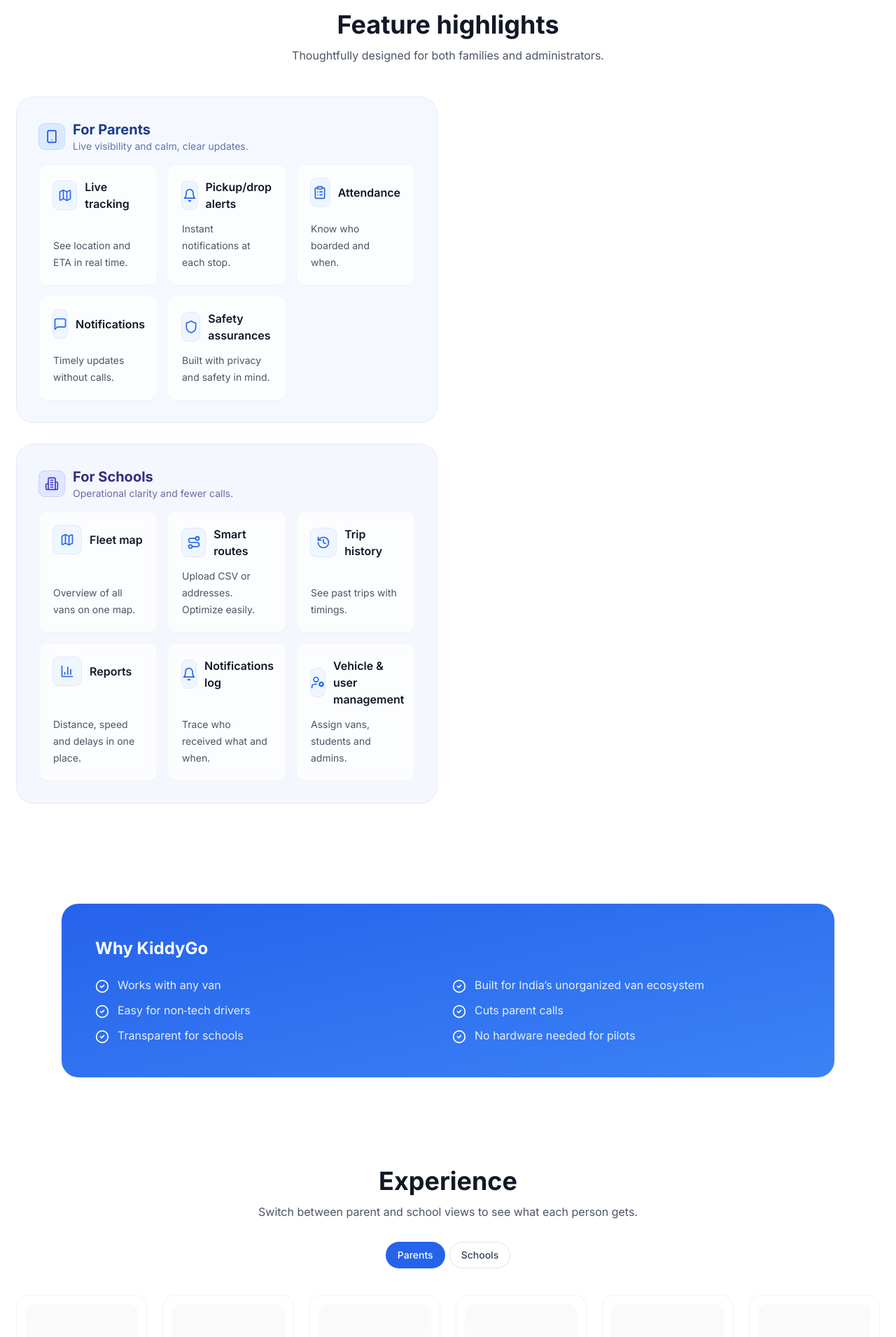
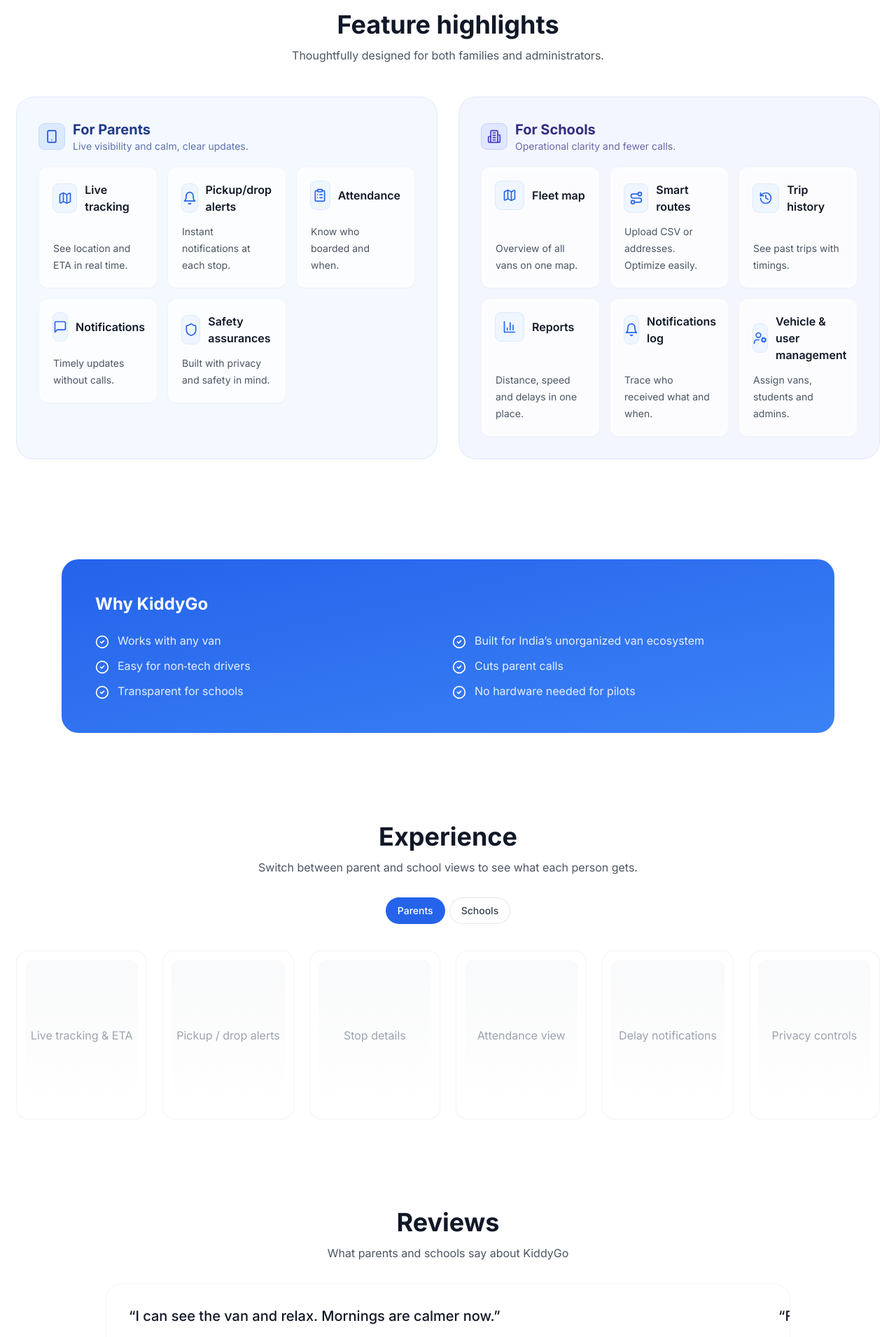
Before and after one commit to flamesResource6/frontend-repo_0waau4p8_3oklv7, a React (Vite) app: page / in a window 1280 px wide. Shown: the part 1420-3330 px from the top of the page at 70% size. Built offline with nearby package versions, Linux system fonts and the light colour scheme; a web font is replaced by a local one.

Commit message:
Update project prj_0waau4p8 - 2025-11-13T11:08:49.428Z

```diff
--- a/src/App.jsx
+++ b/src/App.jsx
@@ -188,16 +188,18 @@
     <section className="relative" aria-labelledby="features-title">
       <div className="absolute inset-0 -z-10 bg-gradient-to-b from-white via-blue-50/50 to-white" />
       <MotionSection>
-        <div className="mx-auto max-w-7xl px-6 py-14 sm:py-20">
-          <div className="mx-auto max-w-2xl text-center">
+        {/* Full-bleed container on xl+ to reduce side whitespace */}
+        <div className="mx-auto w-full max-w-screen-2xl px-4 sm:px-6 py-14 sm:py-20">
+          <div className="mx-auto max-w-3xl text-center">
             <h2 id="features-title" className="text-3xl font-bold text-gray-900 sm:text-4xl">Feature highlights</h2>
             <p className="mt-3 text-gray-600">Thoughtfully designed for both families and administrators.</p>
           </div>
 
-          <div className="mt-12 grid gap-8 lg:grid-cols-2">
+          {/* 12-column layout to let both panels breathe on ultrawide screens */}
+          <div className="mt-10 grid grid-cols-1 gap-6 lg:mt-12 lg:grid-cols-12 lg:gap-6 xl:gap-8">
             {/* Parents panel */}
-            <div className="flex flex-col rounded-3xl bg-blue-50/60 p-6 shadow-sm ring-1 ring-blue-100 backdrop-blur-sm lg:p-8">
-              <div className="-mb-2 flex items-center gap-3">
+            <div className="lg:col-span-6 rounded-3xl bg-blue-50/70 p-6 shadow-sm ring-1 ring-blue-100 backdrop-blur-sm sm:p-8">
+              <div className="flex items-center gap-3">
                 <span className="inline-flex h-9 w-9 items-center justify-center rounded-lg bg-blue-100 ring-1 ring-blue-200">
                   <Icon name="phone" className="h-5 w-5 text-blue-700" />
                 </span>
@@ -211,7 +213,7 @@
                 initial="hidden"
                 whileInView="visible"
                 viewport={{ once: true, margin: '-50px' }}
-                className="mt-6 grid gap-4 sm:grid-cols-2 xl:grid-cols-3"
+                className="mt-5 grid gap-4 sm:grid-cols-2 xl:grid-cols-3"
               >
                 {parents.map((p, i) => (
                   <Item key={i} it={p} />
@@ -219,12 +221,9 @@
               </motion.div>
             </div>
 
-            {/* Divider for contrast on large screens */}
-            <div className="hidden lg:block" aria-hidden="true"></div>
-
             {/* Schools panel */}
-            <div className="flex flex-col rounded-3xl bg-indigo-50/60 p-6 shadow-sm ring-1 ring-indigo-100 backdrop-blur-sm lg:p-8">
-              <div className="-mb-2 flex items-center gap-3">
+            <div className="lg:col-span-6 rounded-3xl bg-indigo-50/70 p-6 shadow-sm ring-1 ring-indigo-100 backdrop-blur-sm sm:p-8">
+              <div className="flex items-center gap-3">
                 <span className="inline-flex h-9 w-9 items-center justify-center rounded-lg bg-indigo-100 ring-1 ring-indigo-200">
                   <Icon name="building" className="h-5 w-5 text-indigo-700" />
                 </span>
@@ -238,7 +237,7 @@
                 initial="hidden"
                 whileInView="visible"
                 viewport={{ once: true, margin: '-50px' }}
-                className="mt-6 grid gap-4 sm:grid-cols-2 xl:grid-cols-3"
+                className="mt-5 grid gap-4 sm:grid-cols-2 xl:grid-cols-3"
               >
                 {schools.map((p, i) => (
                   <Item key={i} it={p} />
@@ -317,7 +316,7 @@
   )
 
   return (
-    <MotionSection className="mx-auto max-w-7xl px-6 py-12 sm:py-16">
+    <MotionSection className="mx-auto max-w-screen-2xl px-4 sm:px-6 py-12 sm:py-16">
       <div className="mx-auto max-w-3xl text-center">
         <h2 className="text-3xl font-bold text-gray-900 sm:text-4xl">Experience</h2>
         <p className="mt-3 text-gray-600">Switch between parent and school views to see what each person gets.</p>
@@ -370,8 +369,12 @@
   ]
   const [a, b] = list
   return (
-    <MotionSection className="mx-auto max-w-4xl px-6 py-12 sm:py-16">
-      <div className="overflow-hidden rounded-3xl bg-white p-8 shadow-sm ring-1 ring-gray-100">
+    <MotionSection className="mx-auto max-w-5xl px-6 py-12 sm:py-16">
+      <div className="mx-auto max-w-2xl text-center">
+        <h2 className="text-3xl font-bold text-gray-900 sm:text-4xl">Reviews</h2>
+        <p className="mt-3 text-gray-600">What parents and schools say about KiddyGo</p>
+      </div>
+      <div className="mt-8 overflow-hidden rounded-3xl bg-white p-8 shadow-sm ring-1 ring-gray-100">
         <motion.div
           initial={{ x: 0 }}
           whileHover={{ x: '-50%' }}
```
Also changed, not shown: 1 other file (tests, documents, lock files or other folders).
